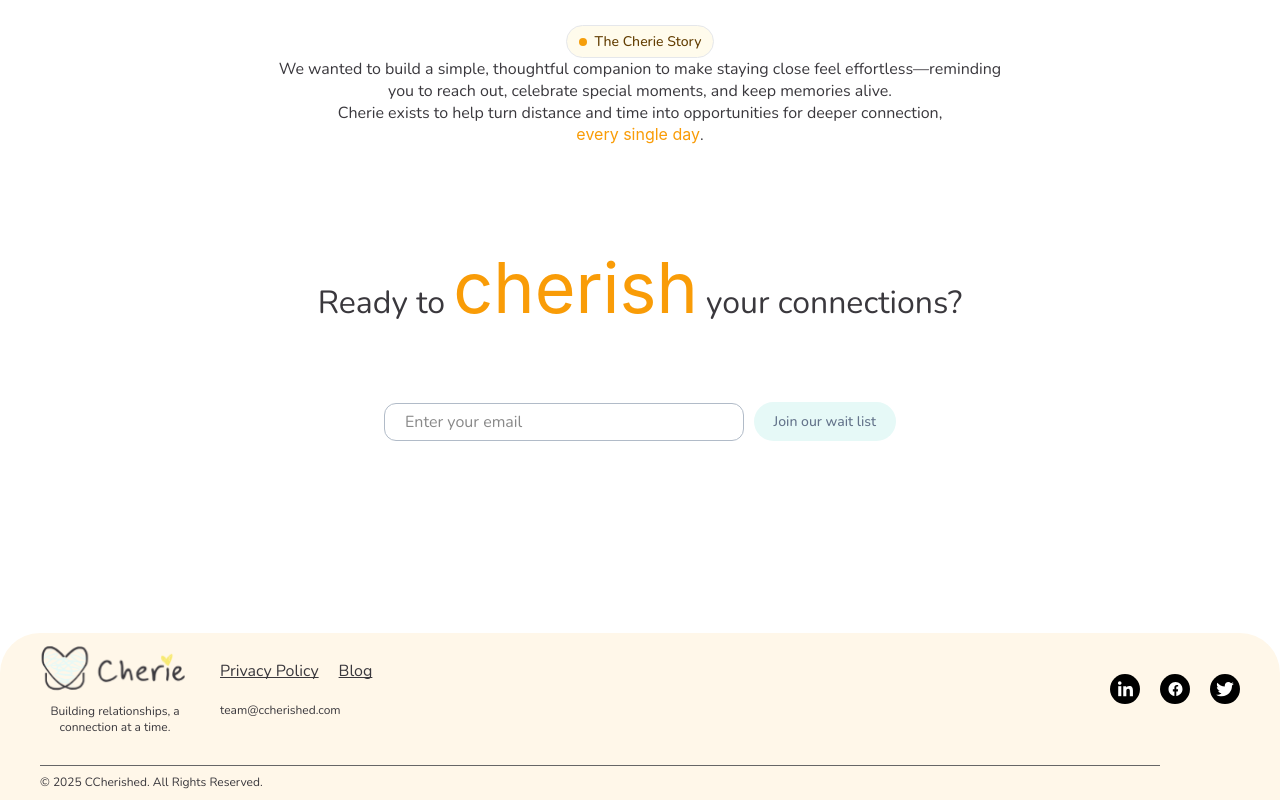
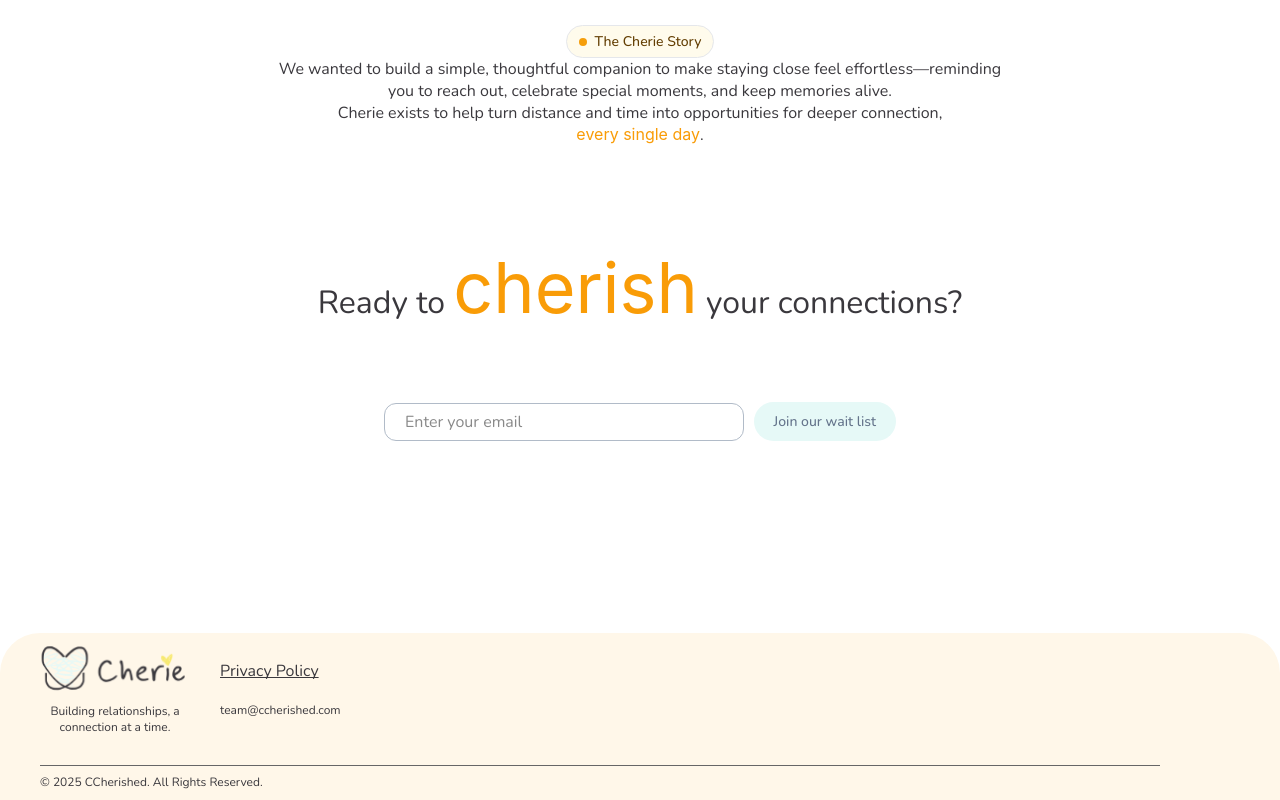
Before and after one commit to ssunil3232/ccherished-website, a React (Create React App) app in the folder web/: page / in a window 1280 px wide. Shown: the part 4945-5745 px from the top of the page. Built offline with nearby package versions, Linux system fonts and the light colour scheme; a web font is replaced by a local one.

Commit message:
block out footer socials

```diff
--- a/web/src/components/Footer.jsx
+++ b/web/src/components/Footer.jsx
@@ -25,16 +25,16 @@
                   <Link to="/privacy-policy" className="footer-link">
                     Privacy Policy
                   </Link>
-                  <a href="#blog" className="footer-link">
+                  {/* <a href="#blog" className="footer-link">
                     Blog
-                  </a>
+                  </a> */}
                 </div>
                 <span className="contact-email">team@ccherished.com</span>
               </div>
             </div>
             </div>
 
-            <div className="footer-social">
+            {/* <div className="footer-social">
               <div className="social-icon">
                 <svg
                   width="30"
@@ -90,7 +90,7 @@
                   />
                 </svg>
               </div>
-            </div>
+            </div> */}
           </div>
         </div>
 
```
